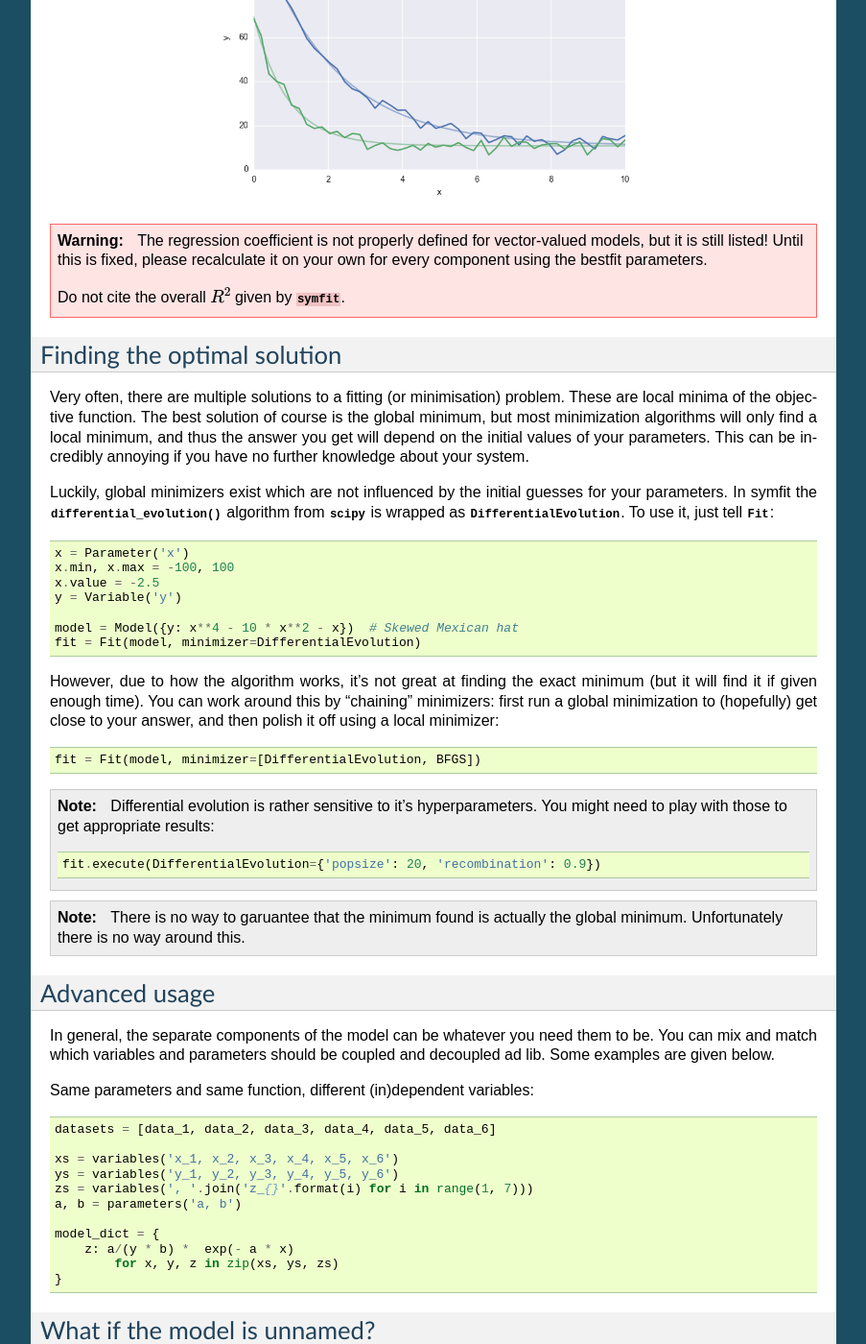
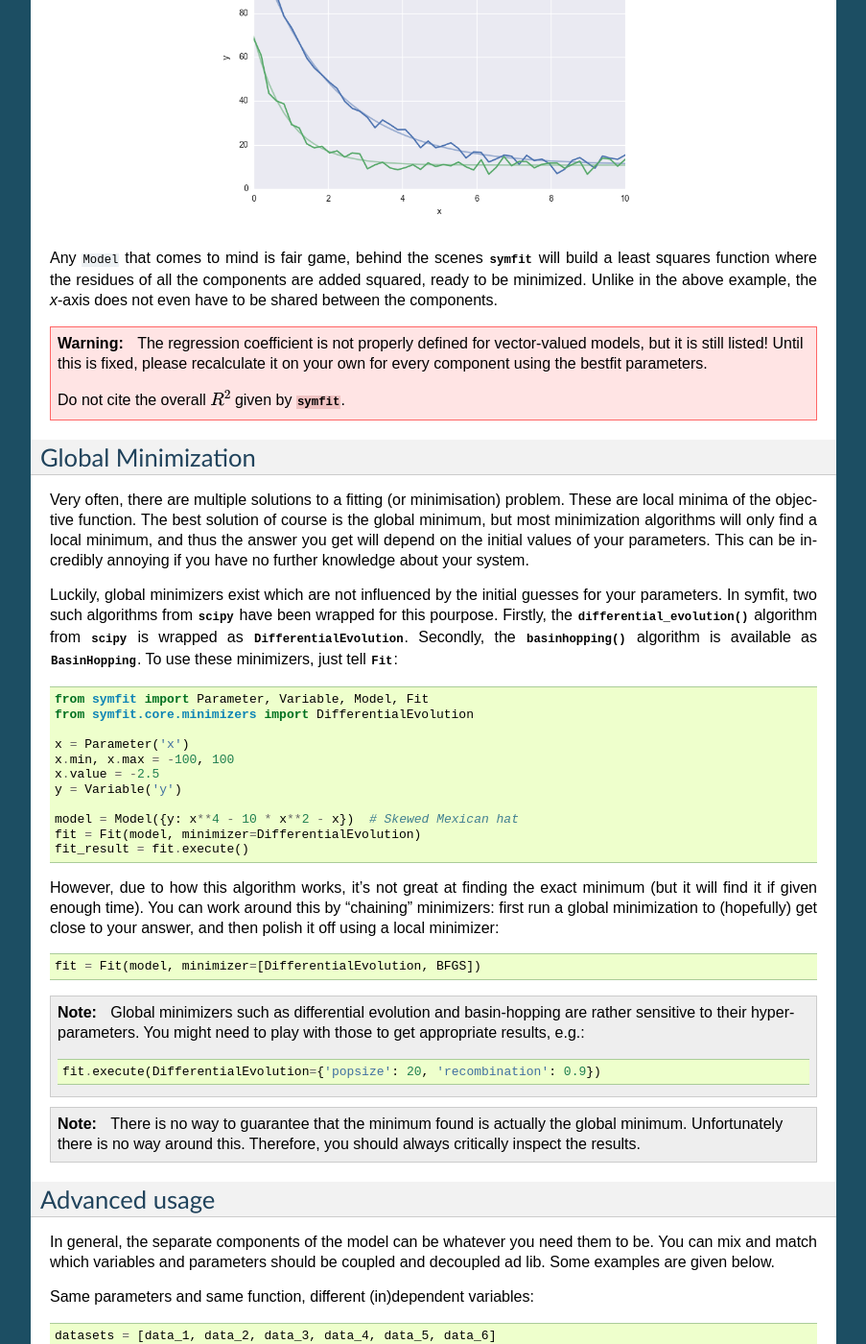
Before and after one commit to tBuLi/symfit, a Sphinx documentation site: the page built from docs/fitting_types.rst, in a window 1280 px wide and 1400 px high, scrolled down 7244 px. Shown: the whole window at 96% size, without its empty margins (198-1101 px from the left). Built offline with Sphinx 7.4.7, drawn with Linux system fonts in a browser that asks for light colours; some of the changed text lies outside the part shown.

Commit message:
Updated docs to include BasinHopping as a global minimizer

```diff
--- a/docs/fitting_types.rst
+++ b/docs/fitting_types.rst
@@ -363,11 +363,12 @@ More common examples, such as dampened harmonic oscillators also work as expecte
 
 .. _global-fitting:
 
-Global Fitting
---------------
-In a global fitting problem, we fit to multiple datasets where one or more
-parameters might be shared. The same syntax used for ODE fitting makes this
-problem very easy to solve in :mod:`symfit`.
+Fitting multiple datasets
+-------------------------
+A common fitting problem, is to fit to multiple datasets. This is sometimes
+referred to as global fitting. In such fits parameters might be shared
+between the fits to the different datasets. The same syntax used for ODE
+fitting makes this problem very easy to solve in :mod:`symfit`.
 
 As a simple example, suppose we have two datasets measuring exponential decay,
 with the same background, but different amplitude and decay rate.
@@ -397,6 +398,10 @@ normal way::
    :width: 500px
    :alt: ODE integration
 
+Any ``Model`` that comes to mind is fair game, behind the scenes :mod:`symfit`
+will build a least squares function where the residues of all the components
+are added squared, ready to be minimized. Unlike in the above example, the
+`x`-axis does not even have to be shared between the components.
 
 .. warning::
   The regression coefficient is not properly defined for vector-valued models,
@@ -406,8 +411,8 @@ normal way::
 
   Do not cite the overall :math:`R^2` given by :mod:`symfit`.
 
-Finding the optimal solution
-----------------------------
+Global Minimization
+-------------------
 Very often, there are multiple solutions to a fitting (or minimisation)
 problem. These are local minima of the objective function. The best solution of
 course is the global minimum, but most minimization algorithms will only find a
@@ -416,10 +421,16 @@ your parameters. This can be incredibly annoying if you have no further
 knowledge about your system.
 
 Luckily, global minimizers exist which are not influenced by the initial
-guesses for your parameters. In symfit the
+guesses for your parameters. In symfit, two such algorithms from :mod:`scipy`
+have been wrapped for this pourpose. Firstly, the
 :func:`~scipy.optimize.differential_evolution` algorithm from :mod:`scipy` is
-wrapped as :class:`~symfit.core.minimizers.DifferentialEvolution`. To use it,
+wrapped as :class:`~symfit.core.minimizers.DifferentialEvolution`. Secondly,
+the :func:`~scipy.optimize.basinhopping` algorithm is available as
+:class:`~symfit.core.minimizers.BasinHopping`. To use these minimizers,
 just tell :class:`~symfit.core.fit.Fit`::
+
+    from symfit import Parameter, Variable, Model, Fit
+    from symfit.core.minimizers import DifferentialEvolution
 
     x = Parameter('x')
     x.min, x.max = -100, 100
@@ -428,8 +439,9 @@ just tell :class:`~symfit.core.fit.Fit`::
 
     model = Model({y: x**4 - 10 * x**2 - x})  # Skewed Mexican hat
     fit = Fit(model, minimizer=DifferentialEvolution)
+    fit_result = fit.execute()
 
-However, due to how the algorithm works, it's not great at finding the exact
+However, due to how this algorithm works, it's not great at finding the exact
 minimum (but it will find it if given enough time). You can work around this by
 "chaining" minimizers: first run a global minimization to (hopefully) get close
 to your answer, and then polish it off using a local minimizer::
@@ -437,14 +449,16 @@ to your answer, and then polish it off using a local minimizer::
     fit = Fit(model, minimizer=[DifferentialEvolution, BFGS])
 
 .. note::
-  Differential evolution is rather sensitive to it's hyperparameters. You might
-  need to play with those to get appropriate results::
+  Global minimizers such as differential evolution and basin-hopping are
+  rather sensitive to their hyperparameters. You might
+  need to play with those to get appropriate results, e.g.::
 
     fit.execute(DifferentialEvolution={'popsize': 20, 'recombination': 0.9})
 
 .. note::
-  There is no way to garuantee that the minimum found is actually the global
-  minimum. Unfortunately there is no way around this.
+  There is no way to guarantee that the minimum found is actually the global
+  minimum. Unfortunately there is no way around this. Therefore, you should
+  always critically inspect the results.
 
 Advanced usage
 --------------
```
